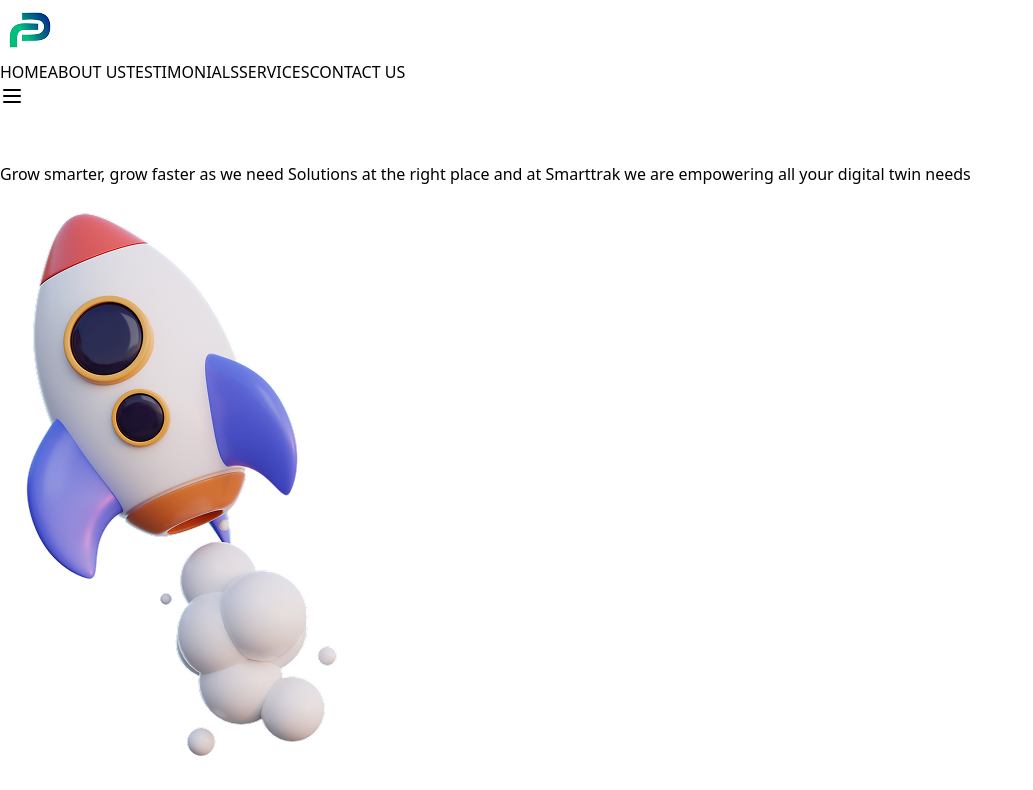
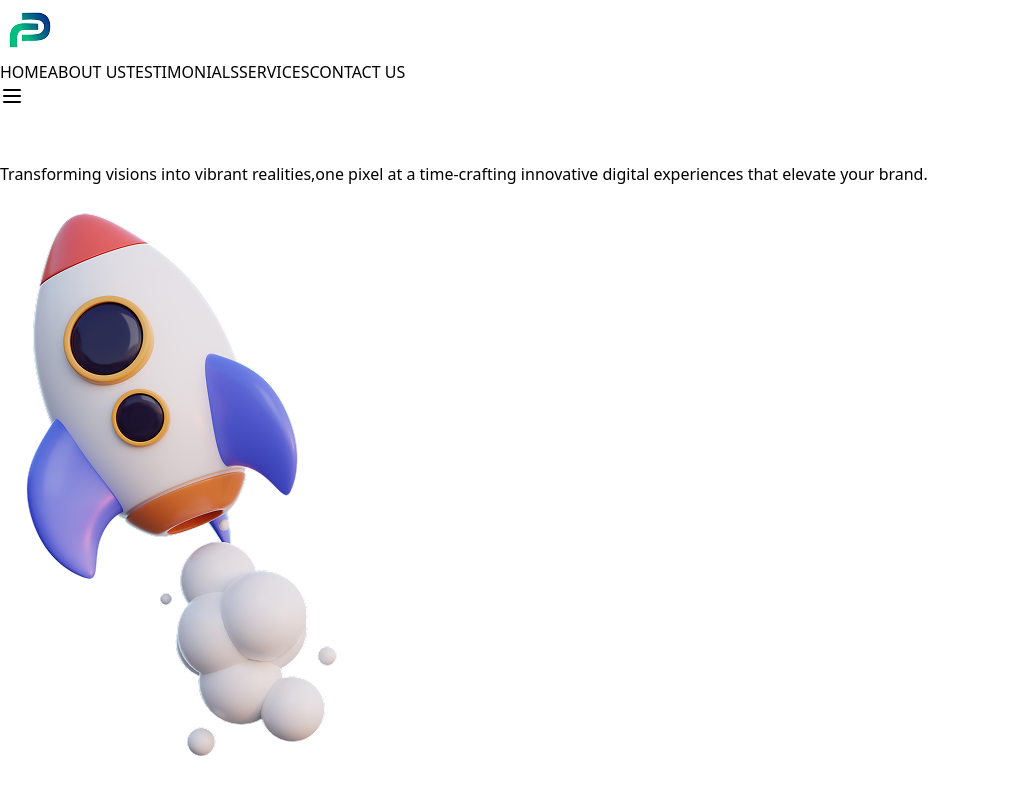
Before and after one commit to mkdivya/AI-model, a React (Vite) app: page / in a window 1280 px wide. Shown: the top 790 px of the page, without its empty margins (0-1033 px from the left). Built offline with nearby package versions, Linux system fonts and the light colour scheme.

Commit message:
Changed fonts section

```diff
--- a/src/components/HomePageComponents/Hero.jsx
+++ b/src/components/HomePageComponents/Hero.jsx
@@ -5,13 +5,12 @@ const Hero = () => {
     <div className="min-h-screen w-full bg-gradient-to-br from-black via-black to-blue-900/30 flex items-center justify-center text-center px-4">
       <div className="max-w-8xl mx-auto">
         <h1 className="text-5xl md:text-7xl font-bold text-transparent stroke-text mb-8 leading-tight">
-          Transform Your Digital Presence Where <br />
-          Strategy Meets Stunning Design
+          Your Vision,Our Obsession <br />
+          lets make it Iconic
         </h1>
 
         <p className="text-gray-300 text-lg md:text-xl max-w-2xl mx-auto leading-relaxed">
-          Grow smarter, grow faster as we need Solutions at the right place and at Smarttrak we are
-          empowering all your digital twin needs
+          Transforming visions into vibrant realities,one pixel at a time-crafting innovative digital experiences that elevate your brand.
         </p>
       </div>
 
```
